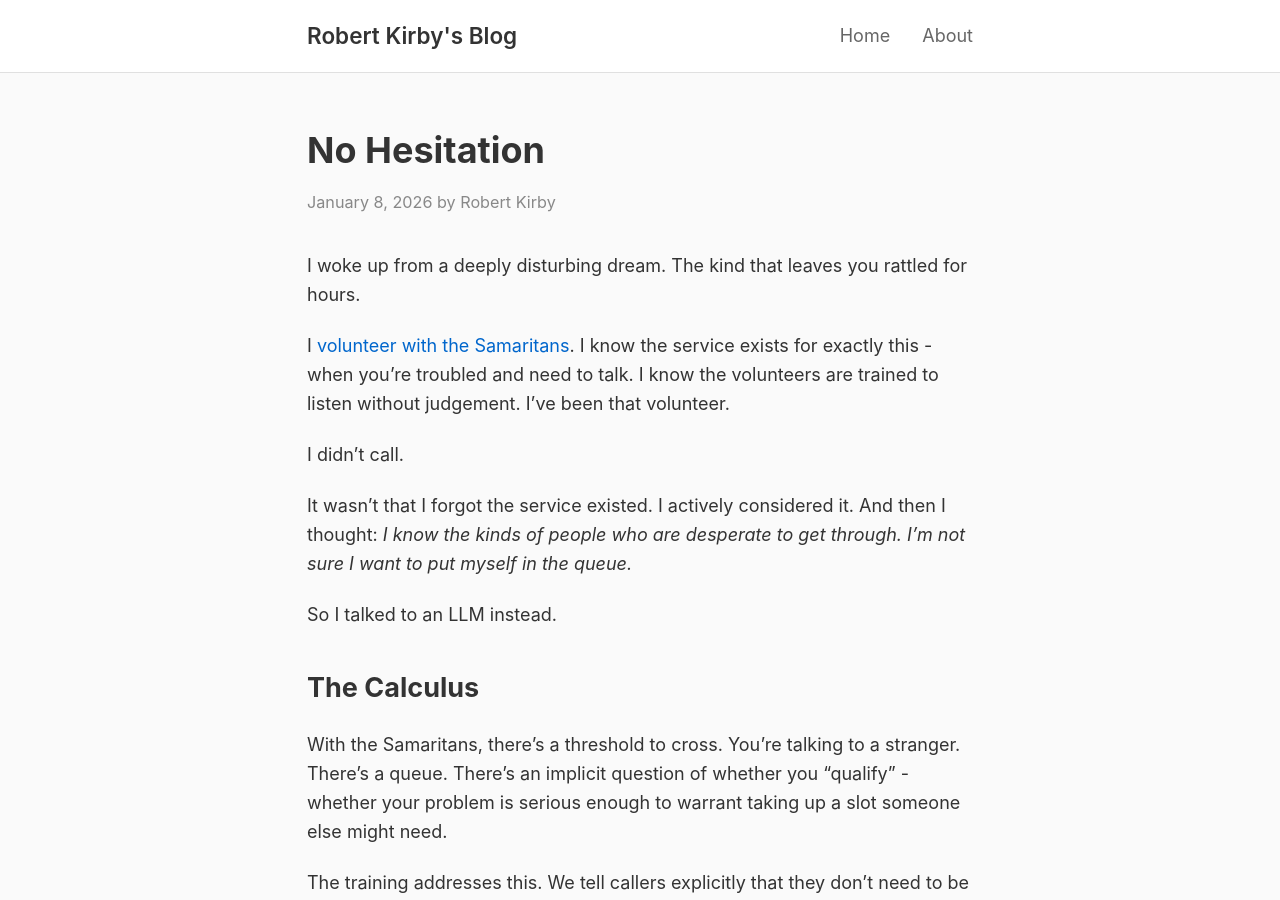
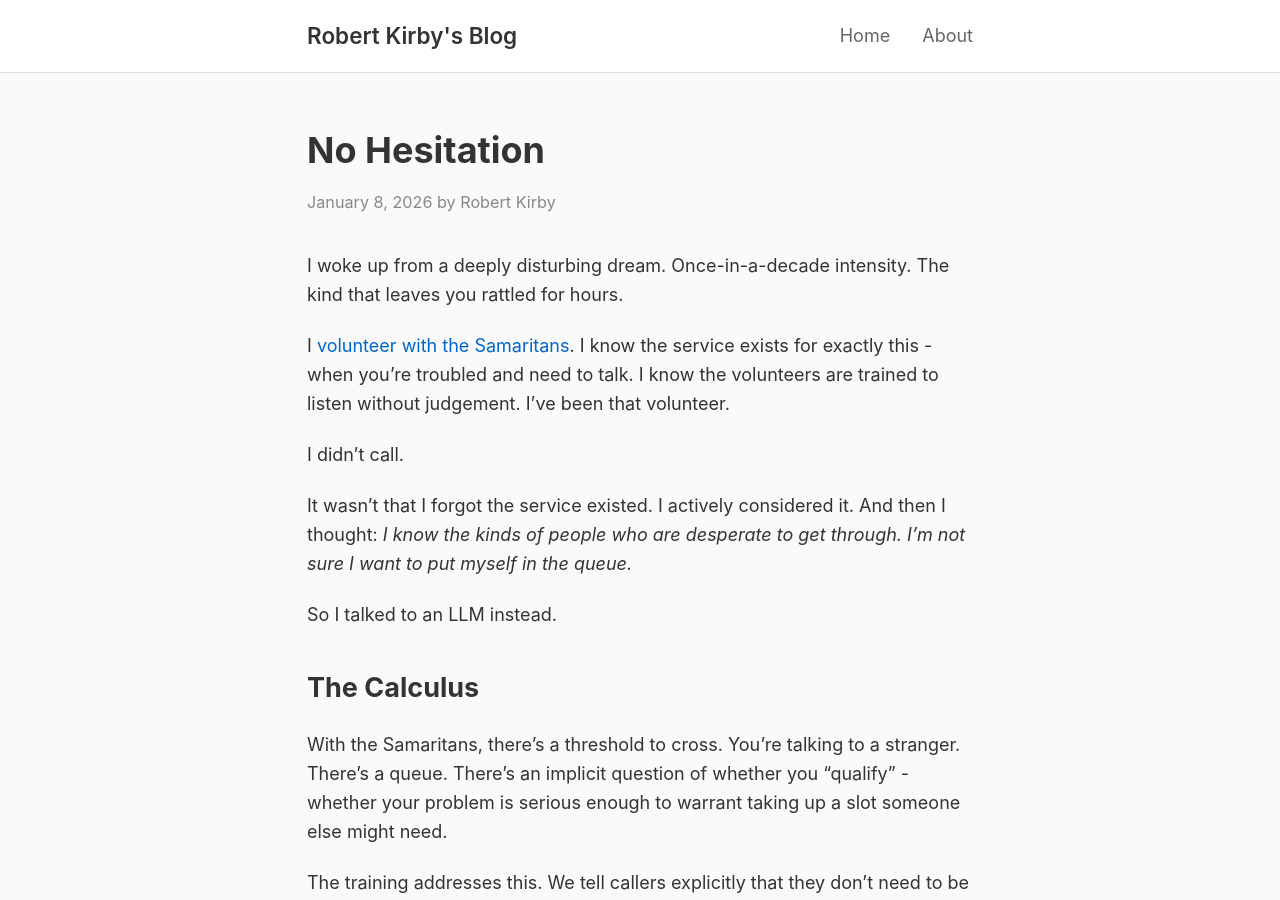
Before and after one commit to rob137/rob137.github.io, a Jekyll site: the page built from _posts/2026-01-08-no-hesitation.md, in a window 1280 px wide and 900 px high. Built offline with Jekyll 4.4.1, drawn with Linux system fonts in a browser that asks for light colours.

Commit message:
Emphasize dream intensity: once-in-a-decade
Co-Authored-By: Claude Opus 4.5 <noreply@anthropic.com>

```diff
--- a/_posts/2026-01-08-no-hesitation.md
+++ b/_posts/2026-01-08-no-hesitation.md
@@ -6,7 +6,7 @@ tags: [ai, llm, samaritans, therapy, barriers]
 excerpt: "I volunteer with the Samaritans. When I needed to talk, I didn't pick up the phone."
 ---
 
-I woke up from a deeply disturbing dream. The kind that leaves you rattled for hours.
+I woke up from a deeply disturbing dream. Once-in-a-decade intensity. The kind that leaves you rattled for hours.
 
 I [volunteer with the Samaritans](/2026/01/02/last-bastion/). I know the service exists for exactly this - when you're troubled and need to talk. I know the volunteers are trained to listen without judgement. I've been that volunteer.
 
```
